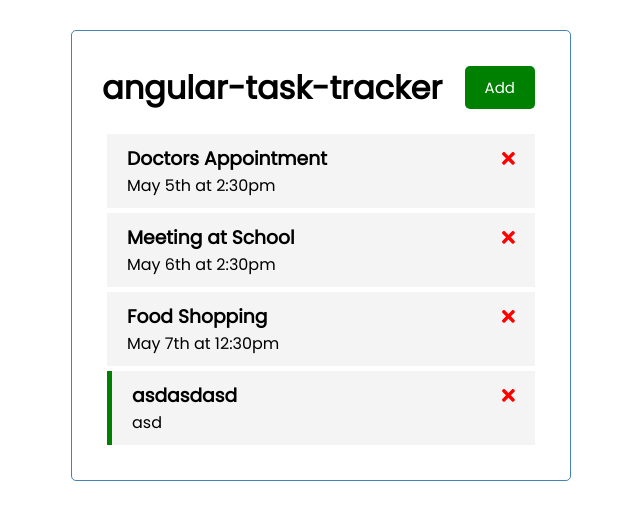
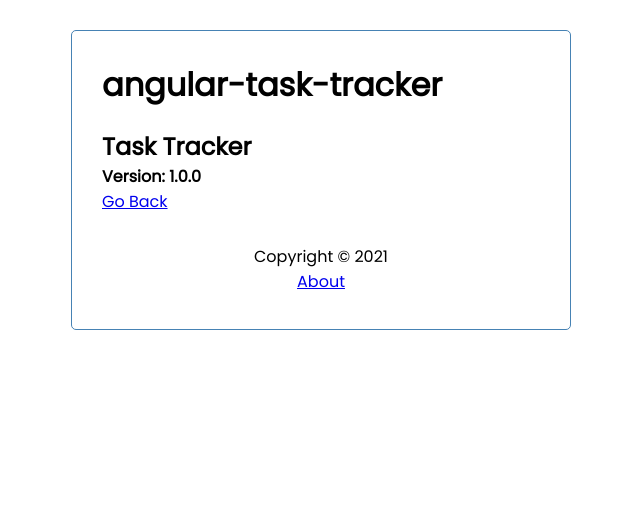
Before and after one commit to francosbenitez/angular-task-tracker, an Angular app: page /about in a window 1280 px wide. Shown: the top 520 px of the page, without its empty margins (319-959 px from the left). Built offline with nearby package versions, Linux system fonts and the light colour scheme; data requests are answered from the project's data file.

Commit message:
feat: add routes

```diff
--- a/db.json
+++ b/db.json
@@ -23,6 +23,12 @@
       "day": "asd",
       "reminder": true,
       "id": 4
+    },
+    {
+      "text": "asdadada",
+      "day": "asdasd",
+      "reminder": false,
+      "id": 5
     }
   ]
 }
--- a/src/app/app.component.html
+++ b/src/app/app.component.html
@@ -1,5 +1,7 @@
 <!-- <h1>{{ title }}</h1> -->
 <div class="container">
   <app-header></app-header>
-  <app-tasks></app-tasks>
+  <!-- <app-tasks></app-tasks> -->
+  <router-outlet></router-outlet>
+  <app-footer></app-footer>
 </div>
--- a/src/app/app.module.ts
+++ b/src/app/app.module.ts
@@ -4,6 +4,7 @@ import { BrowserModule } from '@angular/platform-browser';
 import { FontAwesomeModule } from '@fortawesome/angular-fontawesome';
 import { HttpClientModule } from '@angular/common/http'
 import { FormsModule } from '@angular/forms'
+import { RouterModule, Routes } from '@angular/router'
 
 // Components
 import { AppComponent } from './app.component';
@@ -12,6 +13,19 @@ import { ButtonComponent } from './components/button/button.component';
 import { TasksComponent } from './components/tasks/tasks.component';
 import { TaskItemComponent } from './components/task-item/task-item.component';
 import { AddTaskComponent } from './components/add-task/add-task.component';
+import { AboutComponent } from './components/about/about.component';
+import { FooterComponent } from './components/footer/footer.component';
+
+const appRoutes: Routes = [
+  {
+    path: '',
+    component: TasksComponent
+  },
+  {
+    path: 'about',
+    component: AboutComponent
+  }
+]
 
 @NgModule({
   declarations: [
@@ -20,13 +34,16 @@ import { AddTaskComponent } from './components/add-task/add-task.component';
     ButtonComponent,
     TasksComponent,
     TaskItemComponent,
-    AddTaskComponent
+    AddTaskComponent,
+    AboutComponent,
+    FooterComponent
   ],
   imports: [
     BrowserModule,
     FontAwesomeModule,
     HttpClientModule,
-    FormsModule
+    FormsModule,
+    RouterModule.forRoot(appRoutes, { enableTracing: true })
   ],
   providers: [],
   bootstrap: [AppComponent]
--- /dev/null
+++ b/src/app/components/about/about.component.html
@@ -0,0 +1,5 @@
+<div>
+  <h2>Task Tracker</h2>
+  <h4>Version: 1.0.0</h4>
+  <a routerLink="/">Go Back</a>
+</div>
--- /dev/null
+++ b/src/app/components/about/about.component.ts
@@ -0,0 +1,15 @@
+import { Component, OnInit } from '@angular/core';
+
+@Component({
+  selector: 'app-about',
+  templateUrl: './about.component.html',
+  styleUrls: ['./about.component.css']
+})
+export class AboutComponent implements OnInit {
+
+  constructor() { }
+
+  ngOnInit(): void {
+  }
+
+}
--- /dev/null
+++ b/src/app/components/footer/footer.component.css
@@ -0,0 +1,4 @@
+footer {
+  margin-top: 30px;
+  text-align: center;
+}
--- /dev/null
+++ b/src/app/components/footer/footer.component.html
@@ -0,0 +1,4 @@
+<footer>
+  <p>Copyright &copy; 2021</p>
+  <a routerLink="/about">About</a>
+</footer>
--- /dev/null
+++ b/src/app/components/footer/footer.component.ts
@@ -0,0 +1,15 @@
+import { Component, OnInit } from '@angular/core';
+
+@Component({
+  selector: 'app-footer',
+  templateUrl: './footer.component.html',
+  styleUrls: ['./footer.component.css']
+})
+export class FooterComponent implements OnInit {
+
+  constructor() { }
+
+  ngOnInit(): void {
+  }
+
+}
--- a/src/app/components/header/header.component.html
+++ b/src/app/components/header/header.component.html
@@ -1,6 +1,7 @@
 <header>
   <h1>{{ title }}</h1>
   <app-button
+    *ngIf="hasRoute('/')"
     color="{{ showAddTask ? 'red' : 'green' }}"
     text="{{ showAddTask ? 'Close' : 'Add' }}"
     (btnClick)="toggleAddTask()"
--- a/src/app/components/header/header.component.ts
+++ b/src/app/components/header/header.component.ts
@@ -1,6 +1,7 @@
 import { Component, OnInit } from '@angular/core';
 import { UiService } from '../../services/ui.service'
 import { Subscription } from 'rxjs'
+import { Router } from '@angular/router'
 
 @Component({
   selector: 'app-header',
@@ -12,7 +13,7 @@ export class HeaderComponent implements OnInit {
   showAddTask: boolean = false
   subscription!: Subscription
 
-  constructor(private uiService: UiService) {
+  constructor(private uiService: UiService, private router: Router) {
     this.subscription = this.uiService.onToggle().subscribe(value => (this.showAddTask = value))
   }
 
@@ -24,4 +25,8 @@ export class HeaderComponent implements OnInit {
     this.uiService.toggleAddTask()
   }
 
+  hasRoute(route: string) {
+    return this.router.url === route
+  }
+
 }
```
Also changed, not shown: src/app/components/about/about.component.css (added), 2 other files (tests, documents, lock files or other folders).
